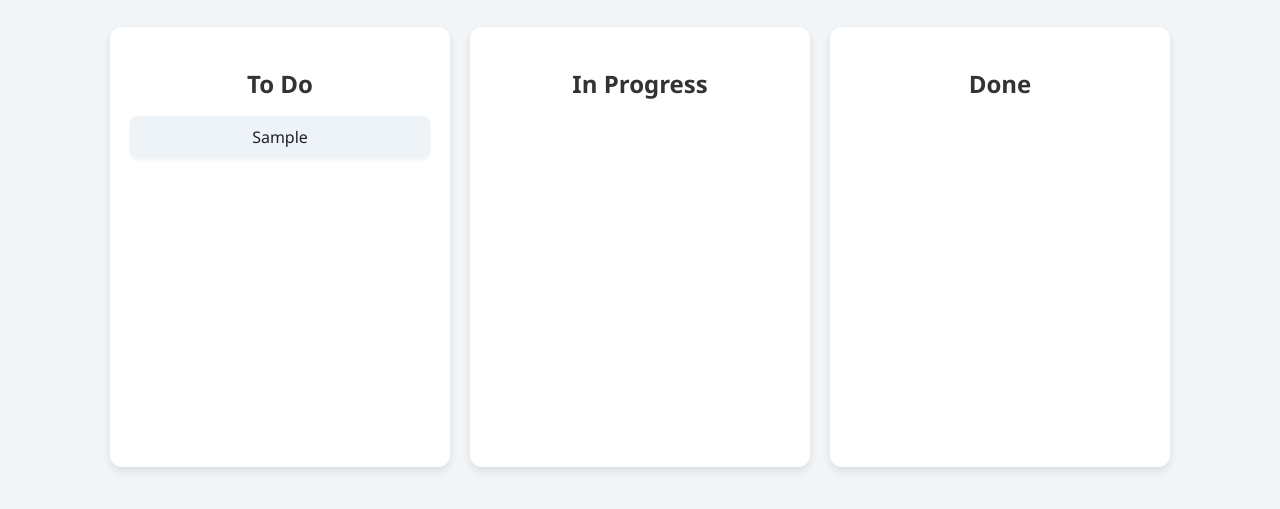
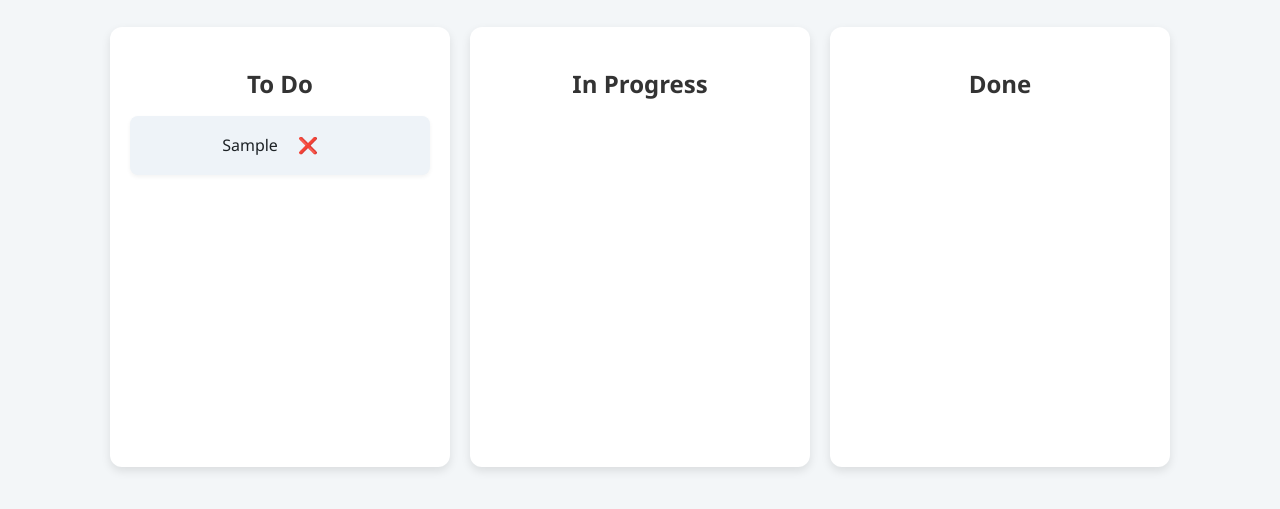
Before and after one commit to LinkedInLearning/javascript-code-challenges-creating-web-apps-5997260, a plain HTML site: page 3-kanban-board/index.html in a window 1280 px wide. Both pictures are taken after typing "Sample" into the empty fields and a click on the button "Add Task". Shown: the part 171-680 px from the top of the page. Drawn offline with Linux system fonts and the light colour scheme.

Commit message:
delete tasks

```diff
--- a/3-kanban-board/script.js
+++ b/3-kanban-board/script.js
@@ -26,12 +26,28 @@ function loadTasks() {
   }
 }
 
+function deleteTaskFromStorage(id) {
+  const tasks = JSON.parse(localStorage.getItem("kanbanTasks")) || [];
+  const updated = tasks.filter((task) => task.id !== id);
+  localStorage.setItem("kanbanTasks", JSON.stringify(updated));
+}
+
 function createTaskElement(text, id = Date.now().toString()) {
   const task = document.createElement("div");
   task.className = "task";
   task.textContent = text;
   task.dataset.id = id;
   task.draggable = true;
+
+  const deleteBtn = document.createElement("button");
+  deleteBtn.textContent = "❌";
+  deleteBtn.className = "delete-btn";
+  deleteBtn.addEventListener("click", () => {
+    task.remove();
+    deleteTaskFromStorage(id);
+  });
+
+  task.appendChild(deleteBtn);
 
   task.addEventListener("dragstart", handleDragStart);
 
--- a/3-kanban-board/style.css
+++ b/3-kanban-board/style.css
@@ -92,3 +92,17 @@ button:hover {
 .task.hidden {
   display: none;
 }
+
+.delete-btn {
+  background: transparent;
+  border: none;
+  color: #888;
+  font-size: 16px;
+  margin-left: auto;
+  cursor: pointer;
+  transition: color 0.2s ease;
+}
+
+.delete-btn:hover {
+  color: #d11a2a;
+}
```
